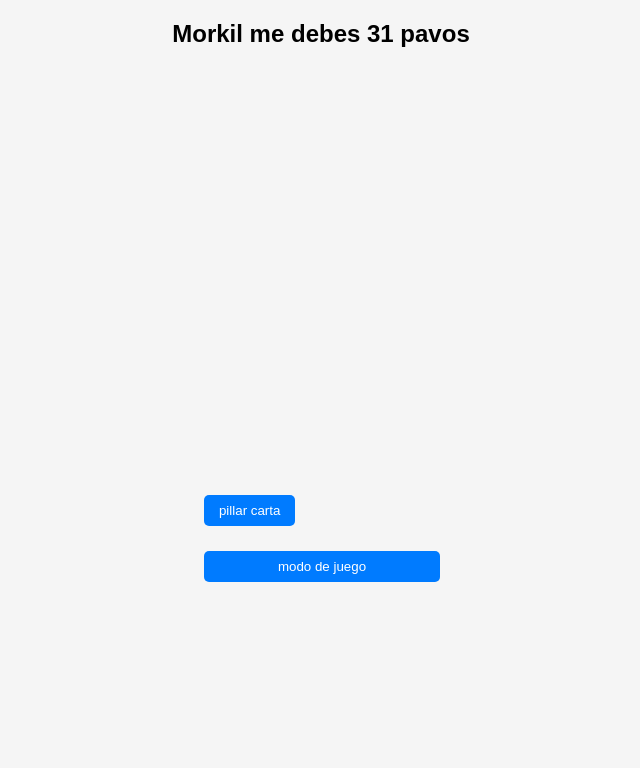
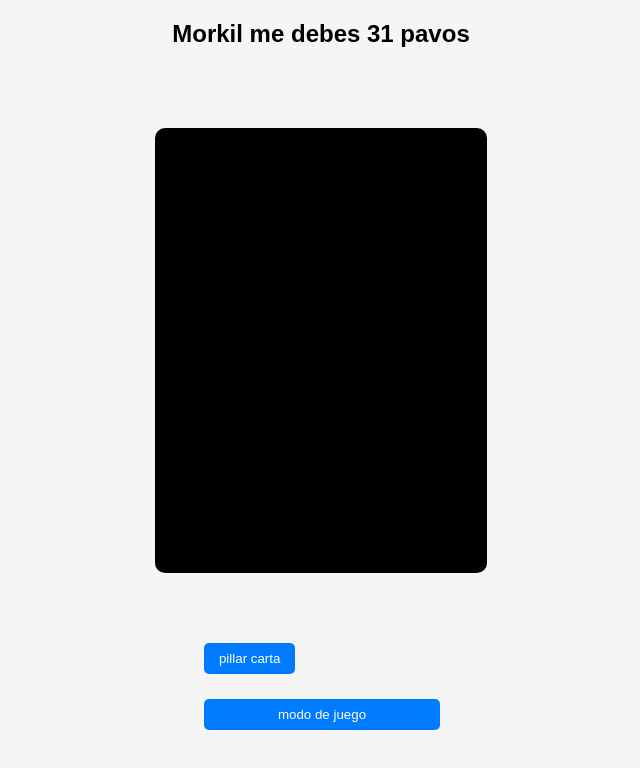
Before and after one commit to Sigzt/sigzt.github.io, a plain HTML site: page index.html in a window 1280 px wide. Shown: the whole page, without its empty margins (319-959 px from the left). Drawn offline with Linux system fonts and the light colour scheme.

Commit message:
Update styles.css

```diff
--- a/styles.css
+++ b/styles.css
@@ -53,7 +53,7 @@ section {
 }
 
 /* Mensaje */
-#messageCard {
+#output {
     background-color: black;
     color: white;
     padding: 15px;
```
